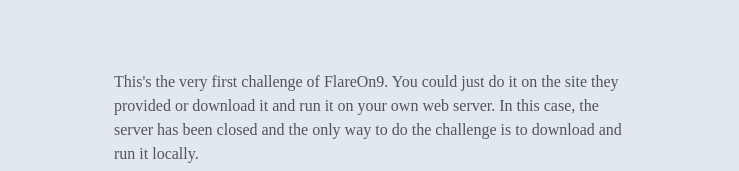
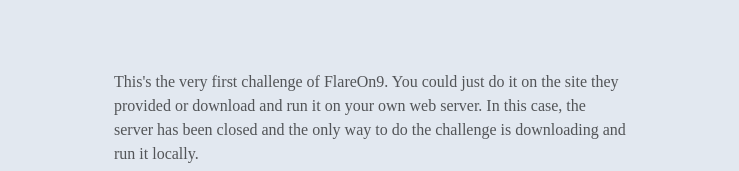
Before and after one commit to 0ji54n/0ji54n.github.io, a React (Create React App) app: page /works/flareon9/01 in a window 1280 px wide. Shown: the part 629-800 px from the top of the page, without its empty margins (270-1009 px from the left). Built offline with nearby package versions, Linux system fonts and the light colour scheme; a web font is replaced by a local one.

Commit message:
final grammar fixing for flaredle

```diff
--- a/src/main/flaredle.js
+++ b/src/main/flaredle.js
@@ -41,7 +41,7 @@
             hard to beat without cheating. </Code>
             <Text fontFamily="Hack"
             color={useColorModeValue('blackAlpha.700','white')}>
-            This's the very first challenge of FlareOn9. You could just do it on the site they provided or download it and run it on your own web server. In this case, the server has been closed and the only way to do the challenge is to download and run it locally.
+            This's the very first challenge of FlareOn9. You could just do it on the site they provided or download and run it on your own web server. In this case, the server has been closed and the only way to do the challenge is downloading and run it locally.
             </Text>
             <Text fontFamily="Hack"
             marginTop="10"
```
